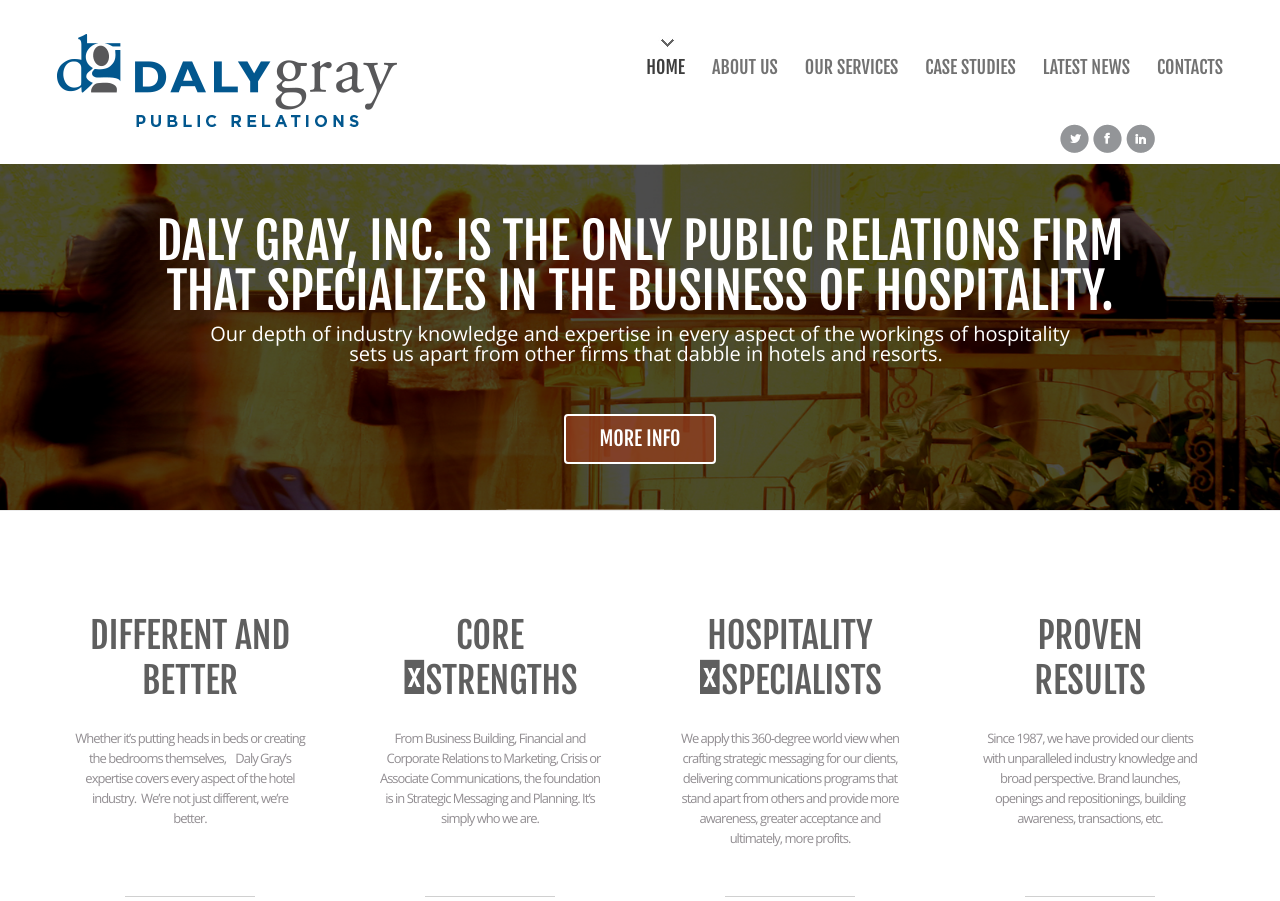
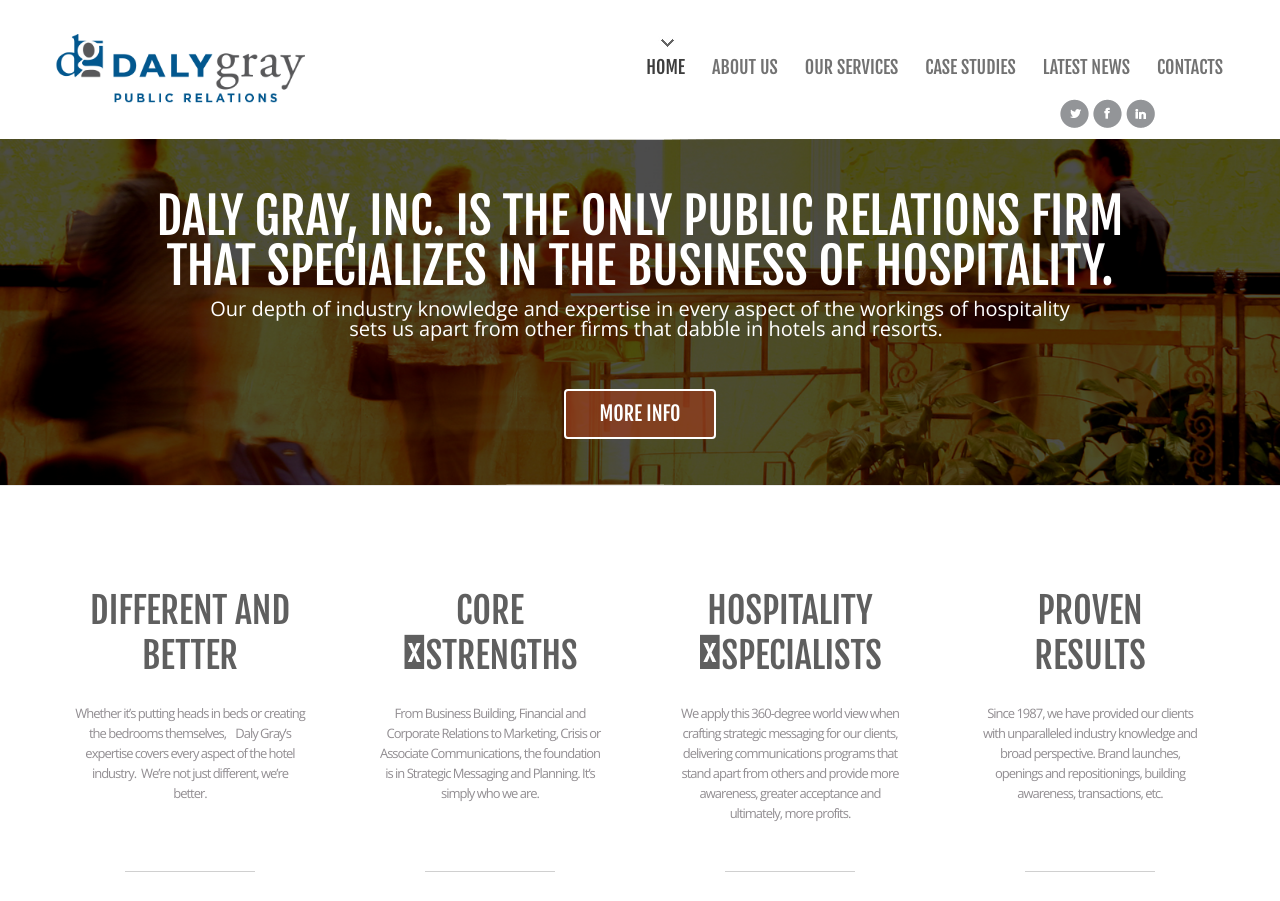
Before and after one commit to tfbarrett1981/DalyGray, a plain HTML site: page index.html in a window 1280 px wide. Shown: the top 901 px of the page. Drawn offline with nearby package versions, Linux system fonts and the light colour scheme.

Commit message:
resize logo

```diff
--- a/css/site.css
+++ b/css/site.css
@@ -1,6 +1,10 @@
 header{
 	border-top: 0px solid #037b6b;
 
+}
+
+header h1 img{
+	width:250px;
 }
 
 header .container{
```
